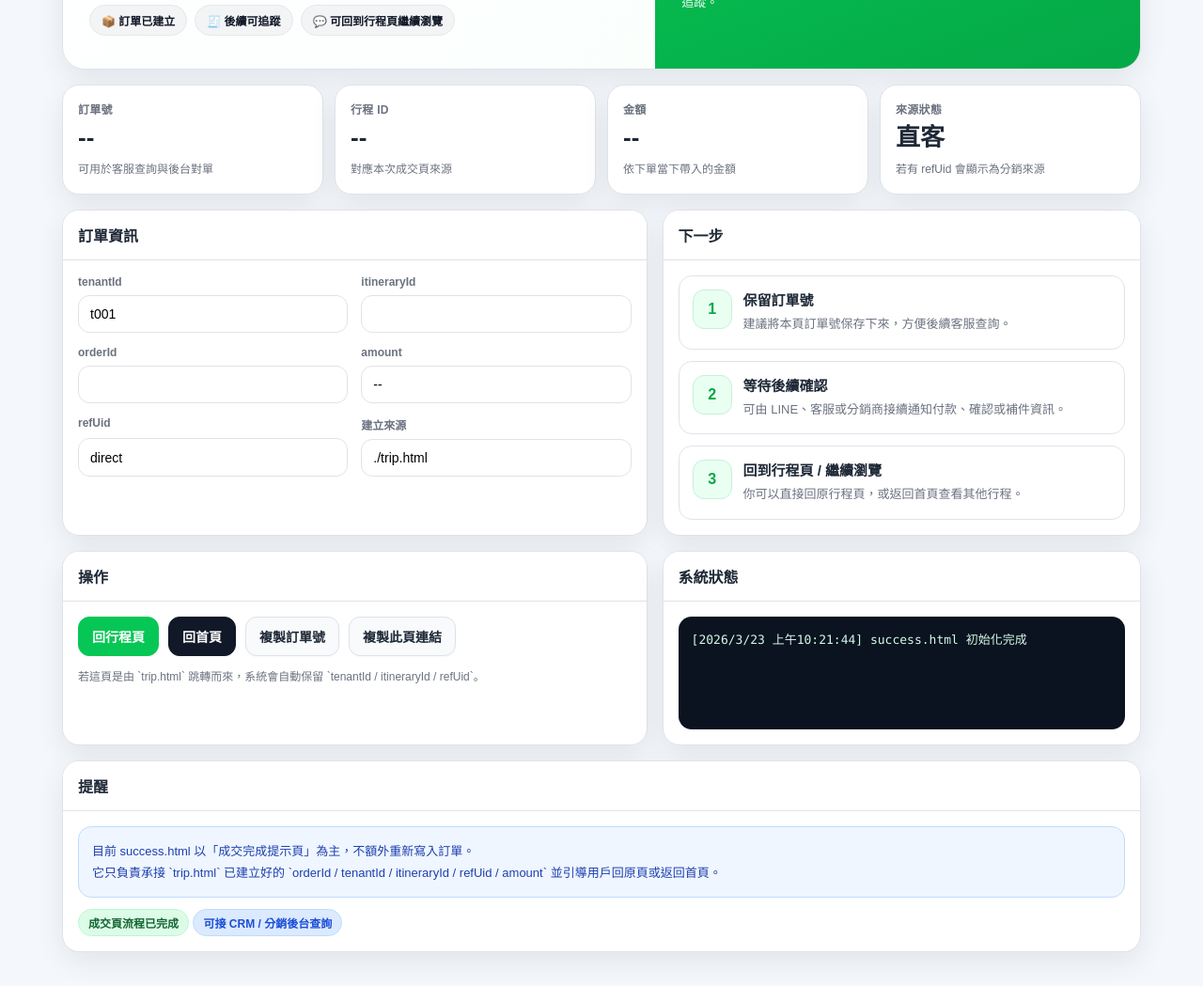
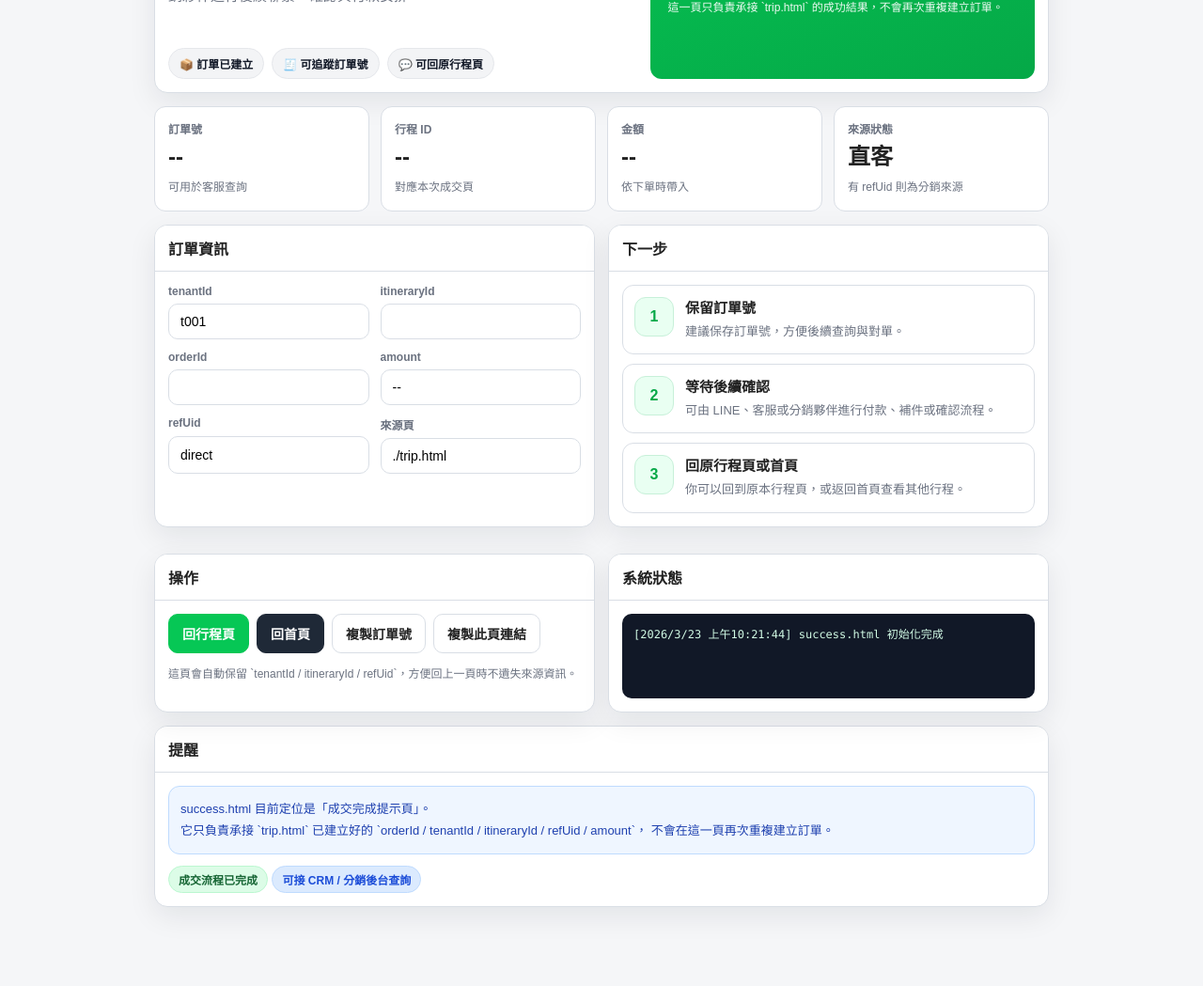
Before and after one commit to fangwl591021/travelman, a plain HTML site: page success.html in a window 1280 px wide. Shown: the part 379-1428 px from the top of the page at 94% size. After the commit the page ends 1398 px from the top, so only its background shows below. Drawn offline with Linux system fonts and the light colour scheme; no server answers.

Commit message:
Update success.html

```diff
--- a/success.html
+++ b/success.html
@@ -9,18 +9,14 @@
       --primary: #06c755;
       --primary-dark: #05a847;
       --primary-soft: #e9fff2;
-      --bg: #f4f7fb;
+      --bg: #f5f6f8;
       --panel: #ffffff;
-      --border: #dfe3e8;
-      --text: #1f2937;
+      --border: #d9dee5;
+      --text: #222;
       --muted: #6b7280;
-      --dark: #111827;
-      --success: #16a34a;
-      --info: #2563eb;
-      --warn: #d97706;
+      --dark: #1f2937;
       --shadow: 0 10px 30px rgba(15, 23, 42, 0.08);
-      --radius: 18px;
-      --header-bg: rgba(255,255,255,0.92);
+      --radius: 14px;
     }
 
     * { box-sizing: border-box; }
@@ -33,39 +29,37 @@
       color: var(--text);
     }
 
-    a {
-      color: inherit;
-      text-decoration: none;
+    button, input {
+      font: inherit;
     }
 
-    .app {
-      min-height: 100vh;
-      display: flex;
-      flex-direction: column;
+    a {
+      text-decoration: none;
+      color: inherit;
+    }
+
+    .page {
+      max-width: 980px;
+      margin: 0 auto;
+      padding: 16px 14px 40px;
     }
 
     .topbar {
-      position: sticky;
-      top: 0;
-      z-index: 20;
-      background: var(--header-bg);
-      backdrop-filter: blur(12px);
-      border-bottom: 1px solid var(--border);
-      padding: 12px 16px;
+      background: #fff;
+      border: 1px solid var(--border);
+      border-radius: 12px;
+      padding: 14px 16px;
+      margin-bottom: 14px;
       display: flex;
       align-items: center;
       justify-content: space-between;
       gap: 12px;
-    }
-
-    .topbar-left {
-      min-width: 0;
+      flex-wrap: wrap;
+      box-shadow: var(--shadow);
     }
 
     .brand-badge {
-      display: inline-flex;
-      align-items: center;
-      gap: 8px;
+      display: inline-block;
       background: var(--primary);
       color: #fff;
       padding: 5px 12px;
@@ -75,24 +69,24 @@
       margin-bottom: 8px;
     }
 
-    .topbar-title {
-      font-size: 24px;
+    .top-title {
+      font-size: 28px;
       font-weight: 800;
-      line-height: 1.3;
+      line-height: 1.25;
+      margin: 0;
+      word-break: break-word;
     }
 
-    .topbar-sub {
+    .top-sub {
       color: var(--muted);
       font-size: 13px;
       margin-top: 4px;
     }
 
-    .topbar-right {
+    .top-actions {
       display: flex;
-      align-items: center;
       gap: 8px;
       flex-wrap: wrap;
-      justify-content: flex-end;
     }
 
     .btn {
@@ -100,13 +94,10 @@
       background: #fff;
       color: var(--text);
       padding: 10px 14px;
-      border-radius: 12px;
+      border-radius: 10px;
       cursor: pointer;
       font-size: 14px;
       font-weight: 700;
-      transition: all 0.18s ease;
-      box-shadow: 0 1px 2px rgba(0,0,0,0.03);
-      text-decoration: none;
       display: inline-flex;
       align-items: center;
       justify-content: center;
@@ -114,14 +105,13 @@
     }
 
     .btn:hover {
-      transform: translateY(-1px);
-      box-shadow: 0 6px 16px rgba(15, 23, 42, 0.08);
+      filter: brightness(.98);
     }
 
     .btn-primary {
       background: var(--primary);
+      border-color: var(--primary);
       color: #fff;
-      border-color: var(--primary);
     }
 
     .btn-primary:hover {
@@ -130,179 +120,143 @@
 
     .btn-dark {
       background: var(--dark);
+      border-color: var(--dark);
       color: #fff;
-      border-color: var(--dark);
     }
 
-    .btn-ghost {
-      background: #f8fafc;
+    .card {
+      background: var(--panel);
+      border: 1px solid var(--border);
+      border-radius: 14px;
+      overflow: hidden;
+      margin-bottom: 14px;
+      box-shadow: var(--shadow);
     }
 
-    .wrap {
-      width: 100%;
-      max-width: 1180px;
-      margin: 0 auto;
-      padding: 20px 16px 36px;
-      display: grid;
-      gap: 16px;
+    .card-head {
+      padding: 12px 14px;
+      border-bottom: 1px solid var(--border);
+      background: #fff;
+      font-weight: 800;
+    }
+
+    .card-body {
+      padding: 14px;
     }
 
     .hero {
-      background: linear-gradient(135deg, #ffffff 0%, #f8fffb 100%);
-      border: 1px solid var(--border);
-      border-radius: 24px;
-      box-shadow: var(--shadow);
-      overflow: hidden;
-    }
-
-    .hero-inner {
       display: grid;
       grid-template-columns: 1.1fr 0.9fr;
-      gap: 0;
-      min-height: 320px;
+      gap: 14px;
+      align-items: stretch;
     }
 
     .hero-left {
-      padding: 28px;
-      display: flex;
-      flex-direction: column;
-      justify-content: center;
+      display: grid;
+      align-content: center;
+      gap: 12px;
       min-width: 0;
     }
 
-    .hero-icon {
+    .ok-icon {
       width: 72px;
       height: 72px;
-      border-radius: 20px;
+      border-radius: 18px;
       background: var(--primary-soft);
       color: var(--primary-dark);
+      border: 1px solid #c7f0d9;
       display: inline-flex;
       align-items: center;
       justify-content: center;
       font-size: 34px;
-      margin-bottom: 18px;
-      border: 1px solid #c7f0d9;
+      font-weight: 800;
     }
 
     .hero-title {
       font-size: 34px;
       font-weight: 800;
       line-height: 1.25;
-      margin-bottom: 10px;
+      margin: 0;
       word-break: break-word;
     }
 
     .hero-desc {
       color: var(--muted);
-      line-height: 1.85;
       font-size: 15px;
-      margin-bottom: 18px;
+      line-height: 1.9;
+      white-space: pre-wrap;
+      word-break: break-word;
     }
 
-    .hero-tags {
+    .tag-list {
       display: flex;
       flex-wrap: wrap;
       gap: 8px;
     }
 
-    .tag {
-      display: inline-flex;
-      align-items: center;
-      gap: 6px;
+    .tag-chip {
       background: #f3f4f6;
       color: #111827;
-      padding: 7px 12px;
+      border: 1px solid #e5e7eb;
+      padding: 7px 11px;
       border-radius: 999px;
       font-size: 12px;
       font-weight: 700;
-      border: 1px solid #e5e7eb;
     }
 
     .hero-right {
+      border-radius: 12px;
       background: linear-gradient(160deg, var(--primary) 0%, var(--primary-dark) 100%);
       color: #fff;
-      padding: 28px;
-      display: flex;
-      flex-direction: column;
-      justify-content: center;
-      gap: 16px;
+      padding: 18px;
+      display: grid;
+      gap: 14px;
+      align-content: center;
+      min-width: 0;
     }
 
-    .hero-right-title {
-      font-size: 14px;
+    .hero-label {
+      font-size: 12px;
       font-weight: 700;
-      opacity: 0.92;
-      letter-spacing: 0.4px;
+      opacity: .92;
+      margin-bottom: 6px;
     }
 
-    .hero-right-value {
-      font-size: 36px;
+    .hero-value {
+      font-size: 32px;
       font-weight: 800;
       line-height: 1.15;
       word-break: break-word;
     }
 
-    .hero-right-sub {
-      font-size: 13px;
-      line-height: 1.8;
-      opacity: 0.92;
-    }
-
-    .panel {
-      background: var(--panel);
-      border: 1px solid var(--border);
-      border-radius: var(--radius);
-      overflow: hidden;
-      box-shadow: var(--shadow);
-    }
-
-    .panel-head {
-      padding: 14px 16px;
-      border-bottom: 1px solid var(--border);
-      background: #fff;
-      font-weight: 800;
-      display: flex;
-      align-items: center;
-      justify-content: space-between;
-      gap: 12px;
-      flex-wrap: wrap;
-    }
-
-    .panel-body {
-      padding: 16px;
-    }
-
-    .summary-grid {
+    .simple-grid {
       display: grid;
       grid-template-columns: repeat(4, 1fr);
       gap: 12px;
     }
 
-    .summary-box {
+    .simple-box {
+      border: 1px solid var(--border);
+      border-radius: 12px;
+      padding: 14px;
       background: #fff;
-      border: 1px solid var(--border);
-      border-radius: var(--radius);
-      padding: 16px;
-      box-shadow: var(--shadow);
-      min-width: 0;
     }
 
-    .summary-label {
+    .simple-label {
       color: var(--muted);
       font-size: 12px;
+      font-weight: 700;
       margin-bottom: 8px;
-      font-weight: 700;
-      letter-spacing: 0.3px;
     }
 
-    .summary-value {
-      font-size: 26px;
+    .simple-value {
+      font-size: 24px;
       font-weight: 800;
-      line-height: 1.15;
+      line-height: 1.2;
       word-break: break-word;
     }
 
-    .summary-sub {
+    .simple-sub {
       margin-top: 8px;
       color: var(--muted);
       font-size: 12px;
@@ -311,19 +265,19 @@
 
     .grid-2 {
       display: grid;
-      grid-template-columns: 1.1fr 0.9fr;
-      gap: 16px;
+      grid-template-columns: 1fr 1fr;
+      gap: 14px;
     }
 
     .field-grid {
       display: grid;
       grid-template-columns: 1fr 1fr;
-      gap: 14px;
+      gap: 12px;
     }
 
     .field {
       display: grid;
-      gap: 7px;
+      gap: 6px;
     }
 
     .field label {
@@ -334,9 +288,9 @@
 
     .field input {
       width: 100%;
-      padding: 11px 12px;
+      padding: 10px 12px;
       border: 1px solid var(--border);
-      border-radius: 12px;
+      border-radius: 10px;
       background: #fff;
       font-size: 14px;
       outline: none;
@@ -344,7 +298,7 @@
 
     .steps {
       display: grid;
-      gap: 12px;
+      gap: 10px;
     }
 
     .step {
@@ -352,9 +306,9 @@
       grid-template-columns: 42px 1fr;
       gap: 12px;
       align-items: start;
-      padding: 14px;
+      padding: 12px;
       border: 1px solid var(--border);
-      border-radius: 14px;
+      border-radius: 12px;
       background: #fff;
     }
 
@@ -364,11 +318,11 @@
       border-radius: 12px;
       background: var(--primary-soft);
       color: var(--primary-dark);
+      border: 1px solid #c7f0d9;
       display: inline-flex;
       align-items: center;
       justify-content: center;
       font-weight: 800;
-      border: 1px solid #c7f0d9;
     }
 
     .step-title {
@@ -386,29 +340,31 @@
     .notice-box {
       background: #eff6ff;
       color: #1e40af;
-      border-radius: 14px;
-      padding: 14px;
       border: 1px solid #bfdbfe;
+      border-radius: 12px;
+      padding: 12px;
       font-size: 13px;
       line-height: 1.8;
     }
 
     .status-box {
-      background: #0b1220;
+      background: #111827;
       color: #d1fae5;
-      border-radius: 14px;
-      padding: 14px;
+      border-radius: 10px;
+      padding: 12px;
       white-space: pre-wrap;
       word-break: break-word;
-      font-size: 13px;
-      line-height: 1.75;
+      font-size: 12px;
+      line-height: 1.7;
       font-family: Consolas, Monaco, monospace;
-      min-height: 120px;
+      min-height: 90px;
+      max-height: 180px;
+      overflow: auto;
     }
 
     .actions {
       display: flex;
-      gap: 10px;
+      gap: 8px;
       flex-wrap: wrap;
     }
 
@@ -416,12 +372,6 @@
       color: var(--muted);
       font-size: 12px;
       line-height: 1.7;
-    }
-
-    .mono {
-      font-family: Consolas, Monaco, monospace;
-      font-size: 12px;
-      word-break: break-all;
     }
 
     .pill {
@@ -448,9 +398,9 @@
       border-color: #bfdbfe;
     }
 
-    @media (max-width: 1100px) {
-      .hero-inner,
-      .summary-grid,
+    @media (max-width: 980px) {
+      .hero,
+      .simple-grid,
       .grid-2,
       .field-grid {
         grid-template-columns: 1fr;
@@ -458,118 +408,100 @@
     }
 
     @media (max-width: 768px) {
-      .topbar {
-        flex-direction: column;
-        align-items: flex-start;
-      }
-
-      .topbar-right {
+      .top-actions,
+      .actions {
         width: 100%;
       }
 
-      .topbar-right .btn {
-        flex: 1;
-      }
-
-      .hero-left,
-      .hero-right,
-      .panel-body {
-        padding: 16px;
+      .top-actions .btn,
+      .actions .btn {
+        flex: 1 1 100%;
       }
 
       .hero-title {
         font-size: 28px;
       }
 
-      .hero-right-value {
-        font-size: 30px;
-      }
-
-      .wrap {
-        padding: 14px 14px 24px;
-      }
-
-      .actions .btn {
-        flex: 1 1 100%;
+      .hero-value {
+        font-size: 28px;
       }
     }
   </style>
 </head>
 <body>
-  <div class="app">
+  <div class="page">
     <div class="topbar">
-      <div class="topbar-left">
       <div>
         <div id="brandName" class="brand-badge">TravelKeeper</div>
-          <div class="topbar-title">報名成功</div>
-          <div class="topbar-sub">系統已收到你的訂單資料，後續可由 LINE 或人工客服進一步確認。</div>
+        <h1 class="top-title">報名成功</h1>
+        <div class="top-sub">系統已收到你的訂單資料，後續可由客服或分銷夥伴接續處理。</div>
       </div>
-      </div>
-      <div class="topbar-right">
-        <a id="btnBackTripTop" class="btn btn-ghost" href="#">回行程頁</a>
+      <div class="top-actions">
+        <a id="btnBackTripTop" class="btn" href="#">回行程頁</a>
         <a id="btnHomeTop" class="btn btn-dark" href="./">回首頁</a>
       </div>
     </div>
 
-    <div class="wrap">
-      <section class="hero">
-        <div class="hero-inner">
+    <div class="card">
+      <div class="card-body">
+        <div class="hero">
           <div class="hero-left">
-            <div class="hero-icon">✅</div>
-            <div class="hero-title">你的報名已建立成功</div>
+            <div class="ok-icon">✅</div>
+            <h2 class="hero-title">你的報名已建立成功</h2>
             <div class="hero-desc">
-              我們已收到本次行程的報名資料。接下來可依據品牌流程，由 LINE、
-              分銷商或人工客服進行後續聯繫與確認。
+              我們已收到這次行程的報名資料。接下來可以由 LINE、客服或分銷夥伴進行後續聯繫、確認與付款安排。
             </div>
-            <div class="hero-tags">
-              <span class="tag">📦 訂單已建立</span>
-              <span class="tag">🧾 後續可追蹤</span>
-              <span class="tag">💬 可回到行程頁繼續瀏覽</span>
+            <div class="tag-list">
+              <span class="tag-chip">📦 訂單已建立</span>
+              <span class="tag-chip">🧾 可追蹤訂單號</span>
+              <span class="tag-chip">💬 可回原行程頁</span>
             </div>
           </div>
+
           <div class="hero-right">
             <div>
-              <div class="hero-right-title">訂單號</div>
-              <div id="heroOrderId" class="hero-right-value">--</div>
+              <div class="hero-label">訂單號</div>
+              <div id="heroOrderId" class="hero-value">--</div>
             </div>
             <div>
-              <div class="hero-right-title">本次金額</div>
-              <div id="heroAmount" class="hero-right-value">--</div>
+              <div class="hero-label">本次金額</div>
+              <div id="heroAmount" class="hero-value">--</div>
             </div>
-            <div class="hero-right-sub">
-              若後續有付款、確認、退款或客服處理狀態，皆可由後台 CRM 與分銷商儀表板追蹤。
+            <div class="tiny" style="color:rgba(255,255,255,.92);">
+              這一頁只負責承接 `trip.html` 的成功結果，不會再次重複建立訂單。
             </div>
           </div>
         </div>
-      </section>
+      </div>
+    </div>
 
-      <section class="summary-grid">
-        <div class="summary-box">
-          <div class="summary-label">訂單號</div>
-          <div id="orderId" class="summary-value">--</div>
-          <div class="summary-sub">可用於客服查詢與後台對單</div>
+    <div class="simple-grid">
+      <div class="simple-box">
+        <div class="simple-label">訂單號</div>
+        <div id="orderId" class="simple-value">--</div>
+        <div class="simple-sub">可用於客服查詢</div>
       </div>
-        <div class="summary-box">
-          <div class="summary-label">行程 ID</div>
-          <div id="itineraryId" class="summary-value">--</div>
-          <div class="summary-sub">對應本次成交頁來源</div>
+      <div class="simple-box">
+        <div class="simple-label">行程 ID</div>
+        <div id="itineraryId" class="simple-value">--</div>
+        <div class="simple-sub">對應本次成交頁</div>
       </div>
-        <div class="summary-box">
-          <div class="summary-label">金額</div>
-          <div id="amount" class="summary-value">--</div>
-          <div class="summary-sub">依下單當下帶入的金額</div>
+      <div class="simple-box">
+        <div class="simple-label">金額</div>
+        <div id="amount" class="simple-value">--</div>
+        <div class="simple-sub">依下單時帶入</div>
       </div>
-        <div class="summary-box">
-          <div class="summary-label">來源狀態</div>
-          <div id="refStatus" class="summary-value">直客</div>
-          <div class="summary-sub">若有 refUid 會顯示為分銷來源</div>
+      <div class="simple-box">
+        <div class="simple-label">來源狀態</div>
+        <div id="refStatus" class="simple-value">直客</div>
+        <div class="simple-sub">有 refUid 則為分銷來源</div>
       </div>
-      </section>
+    </div>
 
-      <div class="grid-2">
-        <section class="panel">
-          <div class="panel-head">訂單資訊</div>
-          <div class="panel-body">
+    <div class="grid-2" style="margin-top:14px;">
+      <div class="card">
+        <div class="card-head">訂單資訊</div>
+        <div class="card-body">
           <div class="field-grid">
             <div class="field">
               <label>tenantId</label>
@@ -592,81 +524,80 @@
               <input id="refUidInput" type="text" readonly />
             </div>
             <div class="field">
-                <label>建立來源</label>
+              <label>來源頁</label>
               <input id="sourcePageInput" type="text" readonly />
             </div>
           </div>
         </div>
-        </section>
+      </div>
 
-        <section class="panel">
-          <div class="panel-head">下一步</div>
-          <div class="panel-body">
+      <div class="card">
+        <div class="card-head">下一步</div>
+        <div class="card-body">
           <div class="steps">
             <div class="step">
               <div class="step-no">1</div>
               <div>
                 <div class="step-title">保留訂單號</div>
-                  <div class="step-desc">建議將本頁訂單號保存下來，方便後續客服查詢。</div>
+                <div class="step-desc">建議保存訂單號，方便後續查詢與對單。</div>
               </div>
             </div>
             <div class="step">
               <div class="step-no">2</div>
               <div>
                 <div class="step-title">等待後續確認</div>
-                  <div class="step-desc">可由 LINE、客服或分銷商接續通知付款、確認或補件資訊。</div>
+                <div class="step-desc">可由 LINE、客服或分銷夥伴進行付款、補件或確認流程。</div>
               </div>
             </div>
             <div class="step">
               <div class="step-no">3</div>
               <div>
-                  <div class="step-title">回到行程頁 / 繼續瀏覽</div>
-                  <div class="step-desc">你可以直接回原行程頁，或返回首頁查看其他行程。</div>
+                <div class="step-title">回原行程頁或首頁</div>
+                <div class="step-desc">你可以回到原本行程頁，或返回首頁查看其他行程。</div>
               </div>
             </div>
           </div>
         </div>
-        </section>
+      </div>
     </div>
 
-      <div class="grid-2">
-        <section class="panel">
-          <div class="panel-head">操作</div>
-          <div class="panel-body">
+    <div class="grid-2" style="margin-top:14px;">
+      <div class="card">
+        <div class="card-head">操作</div>
+        <div class="card-body">
           <div class="actions">
             <a id="btnBackTrip" class="btn btn-primary" href="#">回行程頁</a>
             <a id="btnHome" class="btn btn-dark" href="./">回首頁</a>
-              <button id="btnCopyOrderId" class="btn btn-ghost" type="button">複製訂單號</button>
-              <button id="btnCopyPage" class="btn btn-ghost" type="button">複製此頁連結</button>
+            <button id="btnCopyOrderId" class="btn" type="button">複製訂單號</button>
+            <button id="btnCopyPage" class="btn" type="button">複製此頁連結</button>
           </div>
           <div class="tiny" style="margin-top:12px;">
-              若這頁是由 `trip.html` 跳轉而來，系統會自動保留 `tenantId / itineraryId / refUid`。
+            這頁會自動保留 `tenantId / itineraryId / refUid`，方便回上一頁時不遺失來源資訊。
           </div>
         </div>
-        </section>
+      </div>
 
-        <section class="panel">
-          <div class="panel-head">系統狀態</div>
-          <div class="panel-body">
+      <div class="card">
+        <div class="card-head">系統狀態</div>
+        <div class="card-body">
           <div id="statusBox" class="status-box">尚未初始化</div>
         </div>
-        </section>
+      </div>
     </div>
 
-      <section class="panel">
-        <div class="panel-head">提醒</div>
-        <div class="panel-body">
+    <div class="card">
+      <div class="card-head">提醒</div>
+      <div class="card-body">
         <div class="notice-box">
-            目前 success.html 以「成交完成提示頁」為主，不額外重新寫入訂單。
-            <br>它只負責承接 `trip.html` 已建立好的 `orderId / tenantId / itineraryId / refUid / amount`
-            並引導用戶回原頁或返回首頁。
+          success.html 目前定位是「成交完成提示頁」。<br>
+          它只負責承接 `trip.html` 已建立好的 `orderId / tenantId / itineraryId / refUid / amount`，
+          不會在這一頁再次重複建立訂單。
         </div>
         <div style="margin-top:12px;">
-            <span class="pill pill-green">成交頁流程已完成</span>
+          <span class="pill pill-green">成交流程已完成</span>
           <span class="pill pill-blue">可接 CRM / 分銷後台查詢</span>
         </div>
       </div>
-      </section>
     </div>
   </div>
 
@@ -681,11 +612,12 @@
       return url.searchParams.get(name) || "";
     }
 
-    function setStatus(message, append = false) {
+    function logStatus(message, append = false) {
       const el = document.getElementById("statusBox");
       const stamp = "[" + new Date().toLocaleString("zh-Hant-TW") + "]";
       const line = stamp + " " + message;
-      el.textContent = append ? (el.textContent + "\n" + line) : line;
+      el.textContent = append ? (el.textContent + "\\n" + line) : line;
+      el.scrollTop = el.scrollHeight;
     }
 
     function formatNumber(n) {
@@ -708,17 +640,17 @@
         ta.select();
         try {
           document.execCommand("copy");
-          setStatus(successMsg, true);
+          logStatus(successMsg, true);
         } catch (e) {
-          setStatus("複製失敗：" + (e.message || String(e)), true);
+          logStatus("複製失敗：" + (e.message || String(e)), true);
         }
         document.body.removeChild(ta);
         return;
       }
 
       navigator.clipboard.writeText(text)
-        .then(() => setStatus(successMsg, true))
-        .catch(err => setStatus("複製失敗：" + (err.message || String(err)), true));
+        .then(() => logStatus(successMsg, true))
+        .catch(err => logStatus("複製失敗：" + (err.message || String(err)), true));
     }
 
     function getTenantId() {
@@ -740,7 +672,7 @@
           document.documentElement.style.setProperty("--primary-soft", color + "1A");
         }
       } catch (err) {
-        setStatus("品牌載入失敗：" + (err.message || String(err)), true);
+        logStatus("品牌載入失敗：" + (err.message || String(err)), true);
       }
     }
 
@@ -793,7 +725,7 @@
       document.getElementById("btnCopyOrderId").addEventListener("click", function() {
         const orderId = qs("orderId") || "";
         if (!orderId) {
-          setStatus("目前沒有可複製的訂單號", true);
+          logStatus("目前沒有可複製的訂單號", true);
           return;
         }
         copyText(orderId, "已複製訂單號：" + orderId);
@@ -809,9 +741,9 @@
         renderOrderInfo();
         bindEvents();
         await loadTenant();
-        setStatus("success.html 初始化完成");
+        logStatus("success.html 初始化完成");
       } catch (err) {
-        setStatus("初始化失敗：" + (err.message || String(err)));
+        logStatus("初始化失敗：" + (err.message || String(err)));
       }
     }
 
```
Lines whose indentation alone changed are shown as unchanged.
